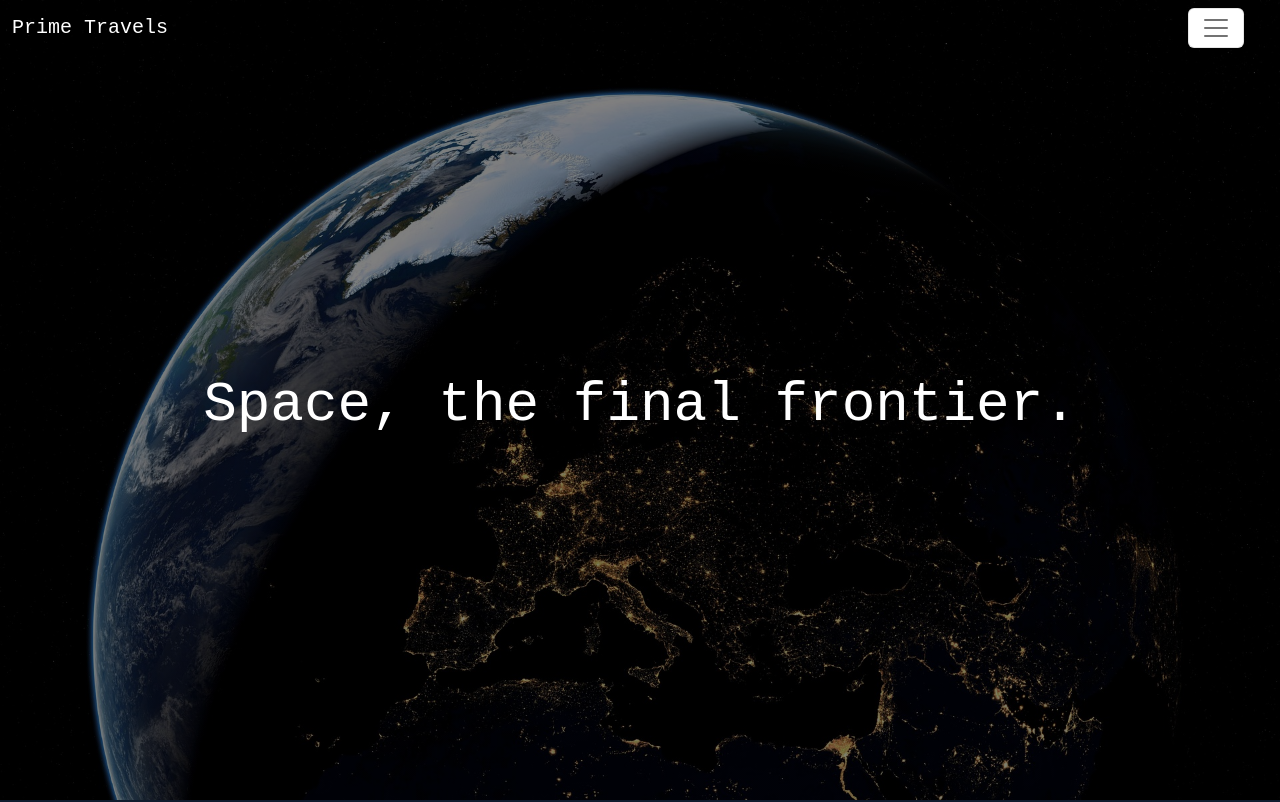
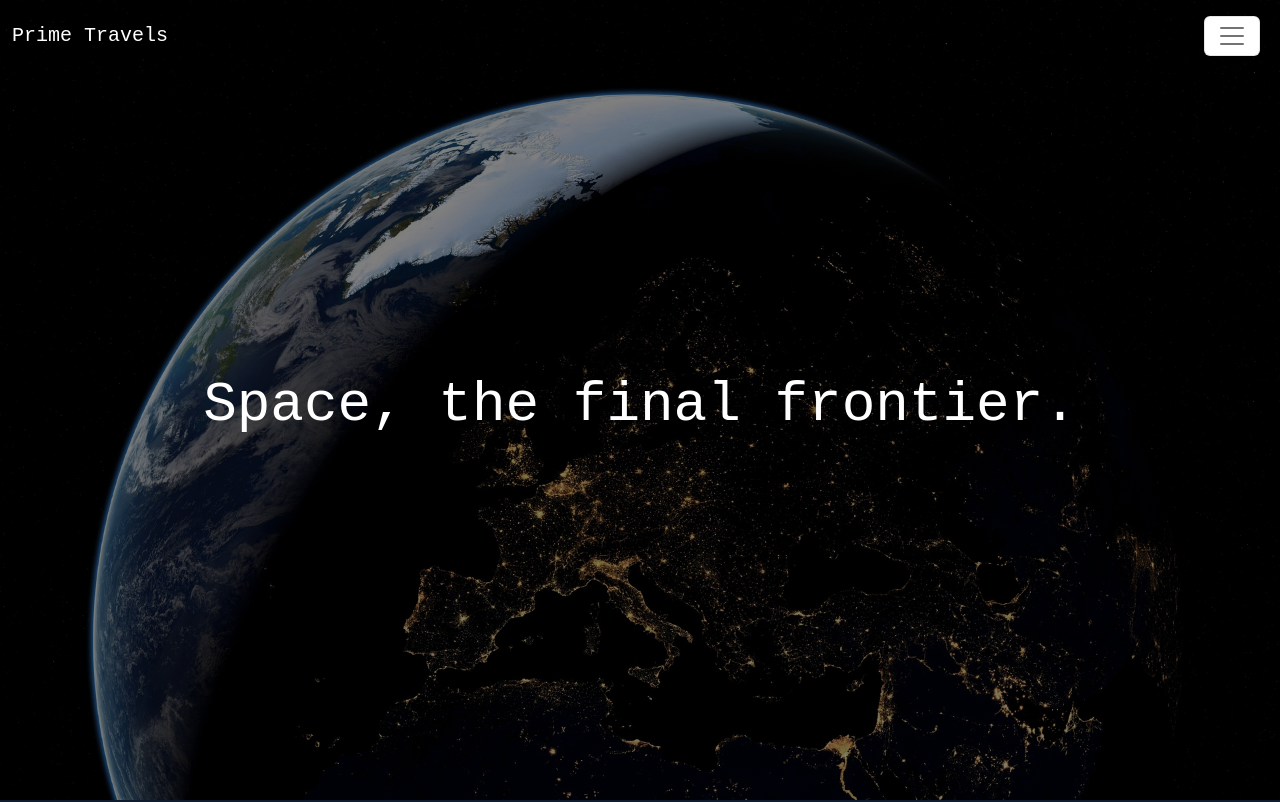
Before and after one commit to TheProgrammer1000/VueAgilt, a Vue app in the folder vue-project/: page /about in a window 1280 px wide. Shown: the top 802 px of the page. Built offline with nearby package versions, Linux system fonts and the light colour scheme.

Commit message:
Fixed nav button movement when opening nav

```diff
--- a/vue-project/src/components/NavBar.vue
+++ b/vue-project/src/components/NavBar.vue
@@ -112,7 +112,7 @@ nav {
 
 .navbar-toggler {
   background-color: white;
-  margin-right: 1.5rem;
+  margin-right: 0.5rem;
 }
 
 .offcanvas-title {
@@ -134,4 +134,9 @@ nav {
 .btn-close {
   background-color: white;
 }
+
+.container-fluid {
+  margin-top: 3.5rem;
+  position: fixed;
+}
 </style>
```
